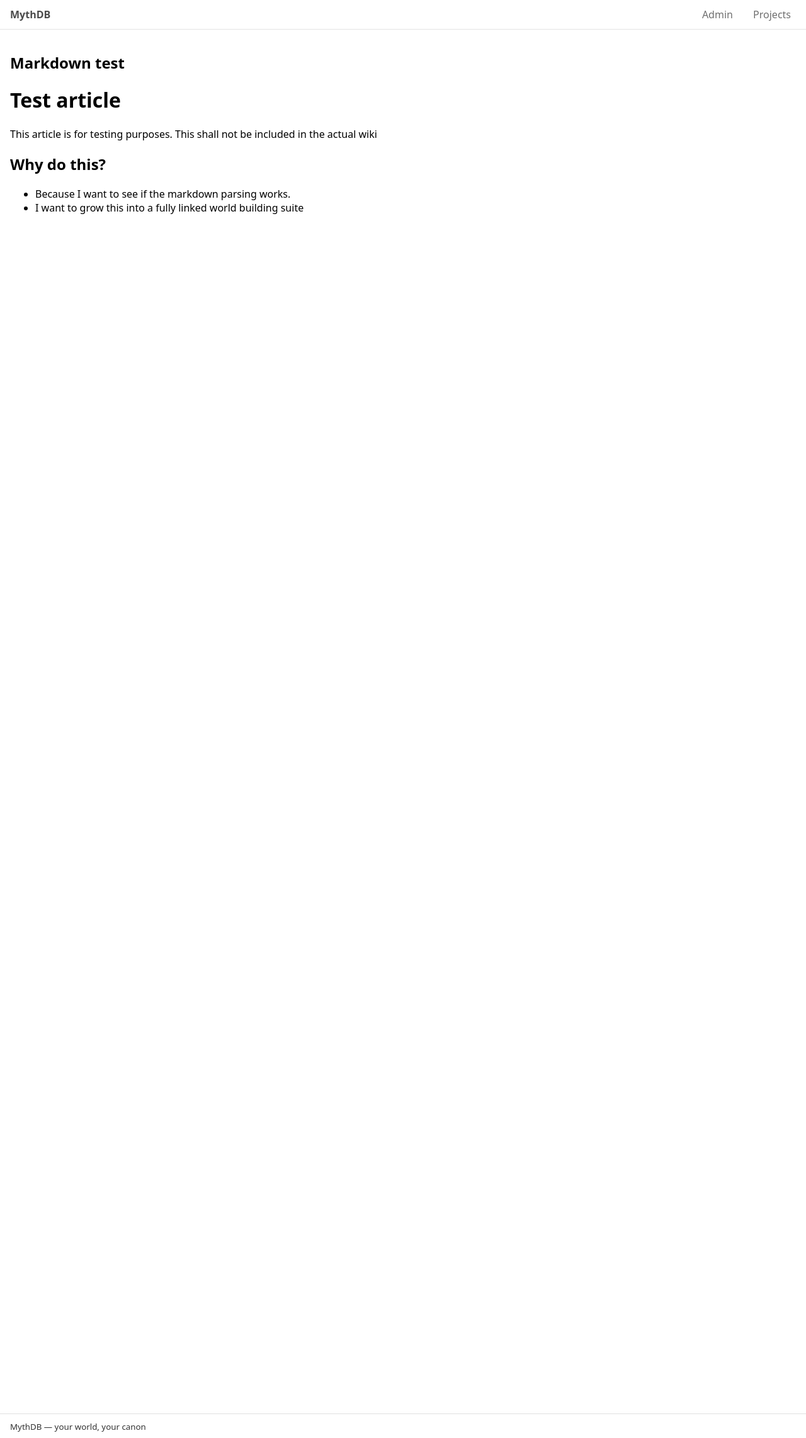
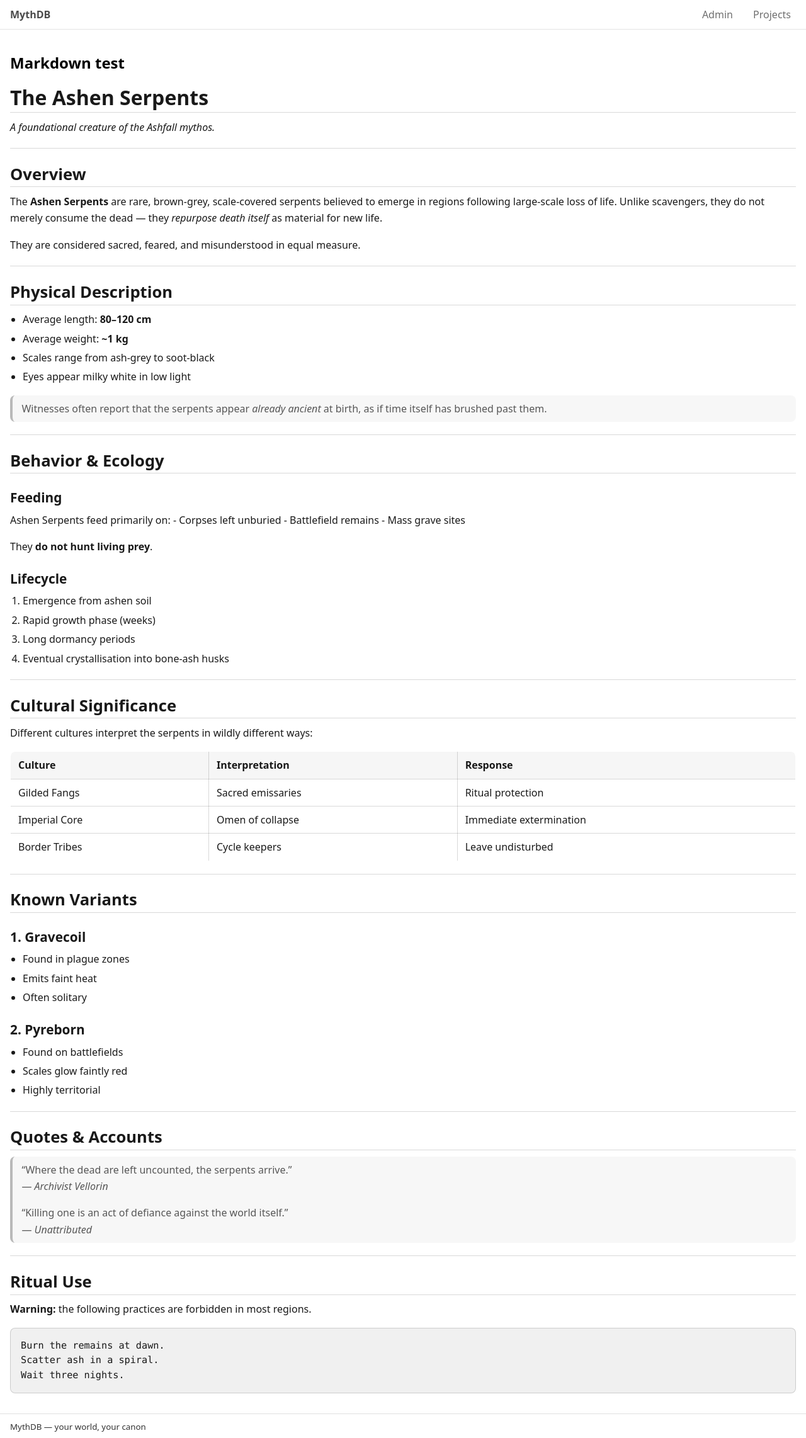
Before and after one commit to MaxSmeets/MythDB, a Flask app: page / in a window 1280 px wide. Shown: the whole page at 63% size. Run offline with Flask 3, Linux system fonts and the light colour scheme.

Commit message:
Markdown styling + service abstraction

````diff
--- a/backend/app.py
+++ b/backend/app.py
@@ -1,24 +1,13 @@
-import markdown
 from flask import Flask, render_template
-from pathlib import Path
+from services.markdown_service import render_markdown_file
+
 
 app = Flask(__name__)
 
 @app.route("/")
 def index():
-    md_path = Path("../data/test.md")
-
-    if md_path.exists():
-        raw_md = md_path.read_text(encoding="utf-8")
-        html = markdown.markdown(raw_md, extensions=["fenced_code"])
-    else:
-        html = "<p><strong>data/test.md not found</strong></p>"
-
-    return render_template(
-        "index.html",
-        rendered_html=html,
-        active_page="index"
-    )
+    rendered_html = render_markdown_file("test.md")
+    return render_template("index.html", rendered_html=rendered_html, active_page="index")
 
 @app.route("/admin")
 def admin_dashboard():
--- /dev/null
+++ b/backend/config.py
@@ -0,0 +1,2 @@
+from pathlib import Path
+DATA_DIR = Path("../data")
--- /dev/null
+++ b/backend/services/markdown_service.py
@@ -0,0 +1,35 @@
+from __future__ import annotations
+
+from pathlib import Path
+import markdown as md
+from config import DATA_DIR
+
+
+# Keep extensions centralized so you don’t repeat config everywhere
+DEFAULT_MD_EXTENSIONS = [
+    "tables",
+    "fenced_code",
+    "footnotes",
+    "toc",
+]
+
+
+def render_markdown_file(path: str | Path, *, extensions=None) -> str:
+    """
+    Read a markdown file from disk and return HTML.
+
+    - Does not know anything about Flask routes or templates.
+    - Returns a safe-ish HTML string (you still decide where to mark it safe in Jinja).
+    """
+    p = Path(DATA_DIR / path)
+
+    if not p.exists():
+        # Return HTML so you can display it directly
+        return f"<h1>Missing file</h1><p>Could not find: <code>{p}</code></p>"
+
+    raw_md = p.read_text(encoding="utf-8")
+
+    return md.markdown(
+        raw_md,
+        extensions=extensions or DEFAULT_MD_EXTENSIONS,
+    )
--- /dev/null
+++ b/backend/static/css/markdown.css
@@ -0,0 +1,291 @@
+/* ===========================
+   MythDB Markdown Styling
+   Change variables below to adjust the entire look quickly.
+   =========================== */
+
+:root {
+  /* Typography */
+  --md-font-body: system-ui, -apple-system, Segoe UI, Roboto, Helvetica, Arial, sans-serif;
+  --md-font-mono: ui-monospace, SFMono-Regular, Menlo, Consolas, "Liberation Mono", monospace;
+
+  --md-font-size: 16px;
+  --md-line-height: 1.65;
+
+  /* Spacing */
+  --md-block-gap: 1rem;          /* space between paragraphs/blocks */
+  --md-heading-top: 1.6rem;      /* space above headings */
+  --md-heading-bottom: 0.6rem;   /* space below headings */
+
+  /* Colors (neutral defaults) */
+  --md-text: rgba(0, 0, 0, 0.9);
+  --md-muted: rgba(0, 0, 0, 0.65);
+  --md-border: rgba(0, 0, 0, 0.15);
+  --md-bg-soft: rgba(0, 0, 0, 0.06);
+  --md-link: rgba(0, 0, 0, 0.9);
+  --md-link-hover: rgba(0, 0, 0, 1);
+
+  /* Radius */
+  --md-radius-sm: 4px;
+  --md-radius-md: 8px;
+
+  /* Lists */
+  --md-list-indent: 1.25rem;
+
+  /* Tables */
+  --md-table-cell-pad-y: 0.5rem;
+  --md-table-cell-pad-x: 0.75rem;
+
+  /* Code */
+  --md-code-font-size: 0.92em;
+  --md-code-block-pad: 1rem;
+
+  /* Blockquote */
+  --md-quote-border: rgba(0, 0, 0, 0.25);
+  --md-quote-bg: rgba(0, 0, 0, 0.03);
+  --md-quote-pad-y: 0.5rem;
+  --md-quote-pad-x: 0.9rem;
+
+  /* Horizontal rule */
+  --md-hr: rgba(0, 0, 0, 0.15);
+}
+
+/* ===========================
+   Container
+   =========================== */
+.markdown {
+  font-family: var(--md-font-body);
+  font-size: var(--md-font-size);
+  line-height: var(--md-line-height);
+  color: var(--md-text);
+}
+
+/* Keep content from blowing out the layout */
+.markdown img,
+.markdown table,
+.markdown pre {
+  max-width: 100%;
+}
+
+/* ===========================
+   Headings
+   =========================== */
+.markdown h1,
+.markdown h2,
+.markdown h3,
+.markdown h4,
+.markdown h5,
+.markdown h6 {
+  margin: var(--md-heading-top) 0 var(--md-heading-bottom);
+  line-height: 1.2;
+}
+
+.markdown h1 { font-size: 2.0em; }
+.markdown h2 { font-size: 1.6em; }
+.markdown h3 { font-size: 1.3em; }
+.markdown h4 { font-size: 1.15em; }
+.markdown h5 { font-size: 1.05em; }
+.markdown h6 { font-size: 1.0em; color: var(--md-muted); }
+
+/* Optional subtle divider under top headings */
+.markdown h1,
+.markdown h2 {
+  padding-bottom: 0.25rem;
+  border-bottom: 1px solid var(--md-border);
+}
+
+/* ===========================
+   Paragraphs & common blocks
+   =========================== */
+.markdown p,
+.markdown ul,
+.markdown ol,
+.markdown blockquote,
+.markdown pre,
+.markdown table,
+.markdown hr {
+  margin: 0 0 var(--md-block-gap);
+}
+
+/* ===========================
+   Links
+   =========================== */
+.markdown a {
+  color: var(--md-link);
+  text-decoration: underline;
+  text-decoration-thickness: 1px;
+  text-underline-offset: 2px;
+}
+
+.markdown a:hover {
+  color: var(--md-link-hover);
+}
+
+/* ===========================
+   Emphasis & inline elements
+   =========================== */
+.markdown strong { font-weight: 700; }
+.markdown em { font-style: italic; }
+
+.markdown code {
+  font-family: var(--md-font-mono);
+  font-size: var(--md-code-font-size);
+  background: var(--md-bg-soft);
+  padding: 0.12em 0.35em;
+  border-radius: var(--md-radius-sm);
+}
+
+/* Avoid inline-code wrapping weirdness */
+.markdown code {
+  word-break: break-word;
+}
+
+/* ===========================
+   Lists
+   =========================== */
+.markdown ul,
+.markdown ol {
+  padding-left: var(--md-list-indent);
+}
+
+.markdown li {
+  margin: 0.25rem 0;
+}
+
+.markdown li > ul,
+.markdown li > ol {
+  margin-top: 0.35rem;
+  margin-bottom: 0.35rem;
+}
+
+/* ===========================
+   Horizontal rule
+   =========================== */
+.markdown hr {
+  border: none;
+  border-top: 1px solid var(--md-hr);
+  margin: calc(var(--md-block-gap) * 1.25) 0;
+}
+
+/* ===========================
+   Blockquotes
+   =========================== */
+.markdown blockquote {
+  border-left: 4px solid var(--md-quote-border);
+  background: var(--md-quote-bg);
+  padding: var(--md-quote-pad-y) var(--md-quote-pad-x);
+  border-radius: var(--md-radius-md);
+  color: var(--md-muted);
+}
+
+.markdown blockquote p:last-child {
+  margin-bottom: 0;
+}
+
+/* ===========================
+   Code blocks
+   =========================== */
+.markdown pre {
+  background: var(--md-bg-soft);
+  padding: var(--md-code-block-pad);
+  border-radius: var(--md-radius-md);
+  overflow-x: auto;
+  border: 1px solid var(--md-border);
+}
+
+.markdown pre code {
+  background: none;
+  padding: 0;
+  border-radius: 0;
+  display: block;
+  line-height: 1.55;
+  font-size: 0.95em;
+  white-space: pre;
+}
+
+/* ===========================
+   Tables
+   =========================== */
+.markdown table {
+  width: 100%;
+  border-collapse: collapse;
+  border: 1px solid var(--md-border);
+  border-radius: var(--md-radius-md);
+  overflow: hidden; /* helps radius on some browsers */
+}
+
+.markdown th,
+.markdown td {
+  padding: var(--md-table-cell-pad-y) var(--md-table-cell-pad-x);
+  border-bottom: 1px solid var(--md-border);
+  border-right: 1px solid var(--md-border);
+  text-align: left;
+  vertical-align: top;
+}
+
+.markdown th:last-child,
+.markdown td:last-child {
+  border-right: none;
+}
+
+.markdown tr:last-child td {
+  border-bottom: none;
+}
+
+.markdown th {
+  font-weight: 700;
+  background: rgba(0, 0, 0, 0.035);
+}
+
+/* ===========================
+   Images
+   =========================== */
+.markdown img {
+  height: auto;
+  border-radius: var(--md-radius-md);
+  border: 1px solid var(--md-border);
+}
+
+/* ===========================
+   Footnotes (Python-Markdown)
+   =========================== */
+.markdown .footnote {
+  border-top: 1px solid var(--md-border);
+  margin-top: calc(var(--md-block-gap) * 1.25);
+  padding-top: var(--md-block-gap);
+  color: var(--md-muted);
+}
+
+.markdown .footnote ol {
+  padding-left: var(--md-list-indent);
+}
+
+.markdown .footnote li {
+  margin: 0.35rem 0;
+}
+
+/* Footnote backlinks */
+.markdown .footnote a {
+  text-decoration: underline;
+}
+
+/* ===========================
+   Small niceties
+   =========================== */
+
+/* Prevent huge first heading from sticking to top too hard */
+.markdown h1:first-child {
+  margin-top: 0;
+}
+
+/* Tighter spacing for headings followed by lists/quotes */
+.markdown h1 + ul,
+.markdown h2 + ul,
+.markdown h3 + ul,
+.markdown h1 + ol,
+.markdown h2 + ol,
+.markdown h3 + ol,
+.markdown h1 + blockquote,
+.markdown h2 + blockquote,
+.markdown h3 + blockquote {
+  margin-top: 0.25rem;
+}
--- a/backend/templates/index.html
+++ b/backend/templates/index.html
@@ -6,6 +6,7 @@ MythDB · Home
 
 {% block head %}
 <link rel="stylesheet" href="{{ url_for('static', filename='css/layout.css') }}">
+<link rel="stylesheet" href="{{ url_for('static', filename='css/markdown.css') }}">
 {% endblock %}
 
 {% block content %}
--- a/data/test.md
+++ b/data/test.md
@@ -1,8 +1,90 @@
-# Test article
+# The Ashen Serpents
 
-This article is for testing purposes.
-This shall not be included in the actual wiki
+*A foundational creature of the Ashfall mythos.*
 
-## Why do this?
-- Because I want to see if the markdown parsing works.
-- I want to grow this into a fully linked world building suite
+---
+
+## Overview
+
+The **Ashen Serpents** are rare, brown-grey, scale-covered serpents believed to emerge in regions following large-scale loss of life. Unlike scavengers, they do not merely consume the dead — they *repurpose death itself* as material for new life.
+
+They are considered sacred, feared, and misunderstood in equal measure.
+
+---
+
+## Physical Description
+
+- Average length: **80–120 cm**
+- Average weight: **~1 kg**
+- Scales range from ash-grey to soot-black
+- Eyes appear milky white in low light
+
+> Witnesses often report that the serpents appear *already ancient* at birth, as if time itself has brushed past them.
+
+---
+
+## Behavior & Ecology
+
+### Feeding
+
+Ashen Serpents feed primarily on:
+- Corpses left unburied
+- Battlefield remains
+- Mass grave sites
+
+They **do not hunt living prey**.
+
+### Lifecycle
+
+1. Emergence from ashen soil
+2. Rapid growth phase (weeks)
+3. Long dormancy periods
+4. Eventual crystallisation into bone-ash husks
+
+---
+
+## Cultural Significance
+
+Different cultures interpret the serpents in wildly different ways:
+
+| Culture | Interpretation | Response |
+|-------|---------------|----------|
+| Gilded Fangs | Sacred emissaries | Ritual protection |
+| Imperial Core | Omen of collapse | Immediate extermination |
+| Border Tribes | Cycle keepers | Leave undisturbed |
+
+---
+
+## Known Variants
+
+### 1. Gravecoil
+- Found in plague zones
+- Emits faint heat
+- Often solitary
+
+### 2. Pyreborn
+- Found on battlefields
+- Scales glow faintly red
+- Highly territorial
+
+---
+
+## Quotes & Accounts
+
+> “Where the dead are left uncounted, the serpents arrive.”
+> — *Archivist Vellorin*
+
+> “Killing one is an act of defiance against the world itself.”
+> — *Unattributed*
+
+---
+
+## Ritual Use
+
+**Warning:** the following practices are forbidden in most regions.
+
+```text
+Burn the remains at dawn.
+Scatter ash in a spiral.
+Wait three nights.
+```
````
Also changed, not shown: backend/services/__init__.py (added).
